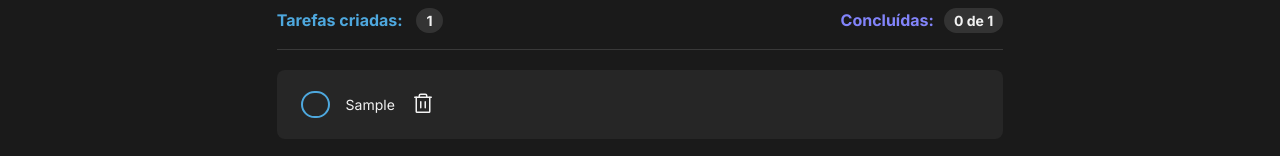
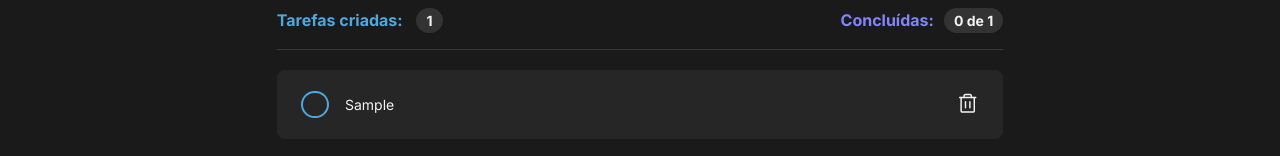
Before and after one commit to Heltonphg/todo-list, a React (Vite) app: page / in a window 1280 px wide. Both pictures are taken after typing "Sample" into the empty fields and a click on the button "Criar". Shown: the part 222-378 px from the top of the page. Built offline with nearby package versions, Linux system fonts and the light colour scheme.

Commit message:
adjustment: style card todo

```diff
--- a/src/components/ItemTodo/index.tsx
+++ b/src/components/ItemTodo/index.tsx
@@ -13,7 +13,7 @@ export const ItemTodo: React.FC<IItemTodoProps> = ({ item, onDeleteTodo, onCompl
   return (
     <Container>
       <Chebox checked={item.completed} onClick={() => onCompletedTodo(item.id)} />
-      <Title>{item.title}</Title>
+      <Title checked={item.completed}>{item.title}</Title>
       <TrashIcon onClick={() => onDeleteTodo(item.id)} />
     </Container>
   )
--- a/src/components/ItemTodo/styles.ts
+++ b/src/components/ItemTodo/styles.ts
@@ -1,10 +1,19 @@
 import { Trash } from 'phosphor-react'
 import styled from 'styled-components'
+
+interface TitleProps {
+  checked: boolean
+}
 
 export const Container = styled.div`
   display: flex;
   align-items: center;
+  justify-content: space-between;
   padding: 0 1.5rem;
+
+  & + & {
+    margin-top: 14px;
+  }
 
   width: 100%;
   height: 4.3rem;
@@ -16,9 +25,11 @@ export const Container = styled.div`
   background: var(--gray-500);
 `
 
-export const Title = styled.p`
+export const Title = styled.p<TitleProps>`
   color: var(--gray-100);
+  width: 90%;
   font-size: 14px;
+  text-decoration: ${({ checked }) => (checked ? 'line-through' : 'none')};
 `
 
 export const TrashIcon = styled(Trash)`
```
